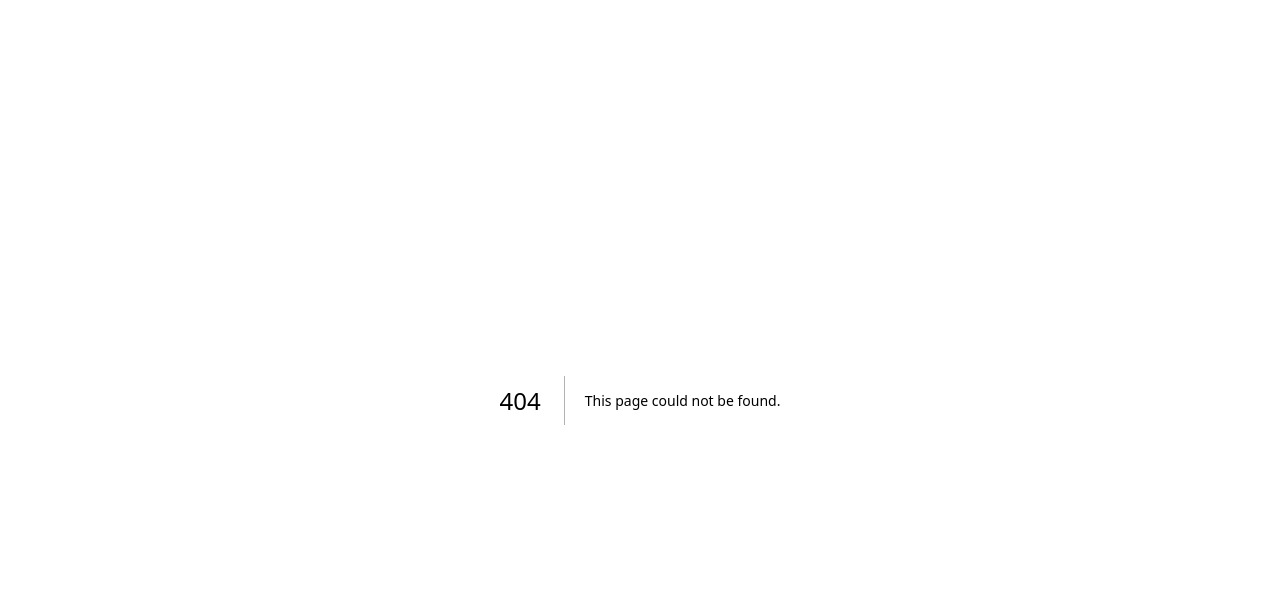
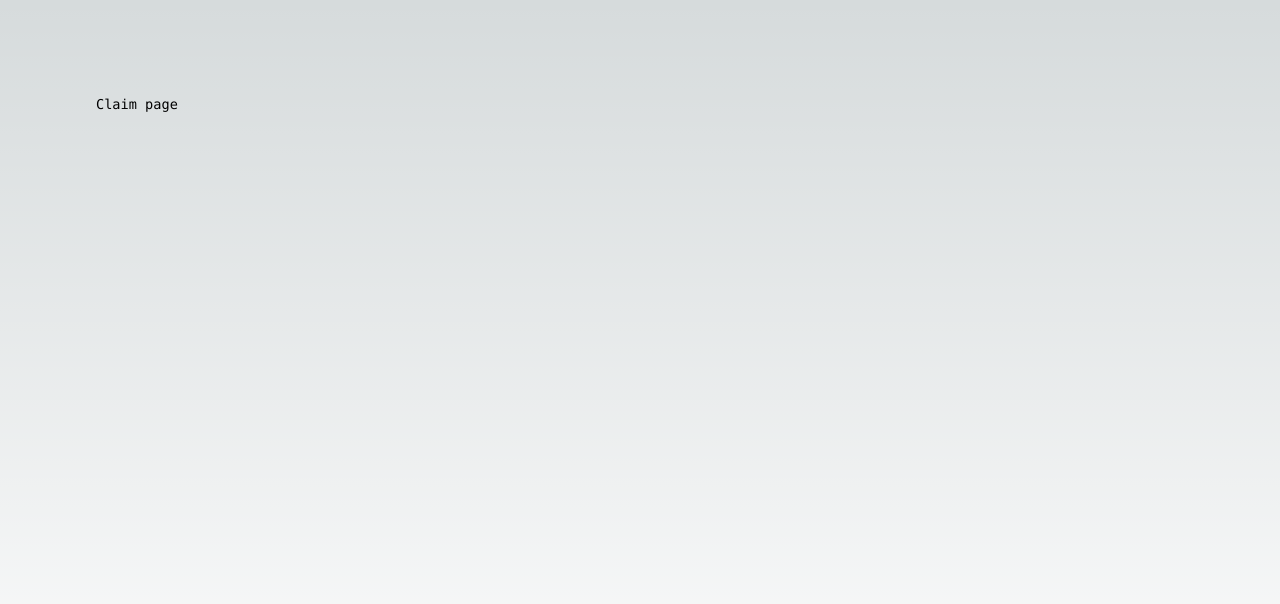
Before and after one commit to theoberton/locker, a Next.js app: page /claim in a window 1280 px wide. Before the commit this address had no page. Shown: the top 604 px of the page. Built offline with nearby package versions, Linux system fonts and the light colour scheme.

Commit message:
Add simple claim page

```diff
--- /dev/null
+++ b/pages/claim.tsx
@@ -0,0 +1,18 @@
+import Head from 'next/head'
+import styles from '@/styles/Home.module.css'
+
+export default function Home() {
+  return (
+    <>
+      <Head>
+        <title>Create Next App</title>
+        <meta name="description" content="Generated by create next app" />
+        <meta name="viewport" content="width=device-width, initial-scale=1" />
+        <link rel="icon" href="/favicon.ico" />
+      </Head>
+      <main className={styles.main}>
+        <div className={styles.description}>Claim page</div>
+      </main>
+    </>
+  )
+}
```
